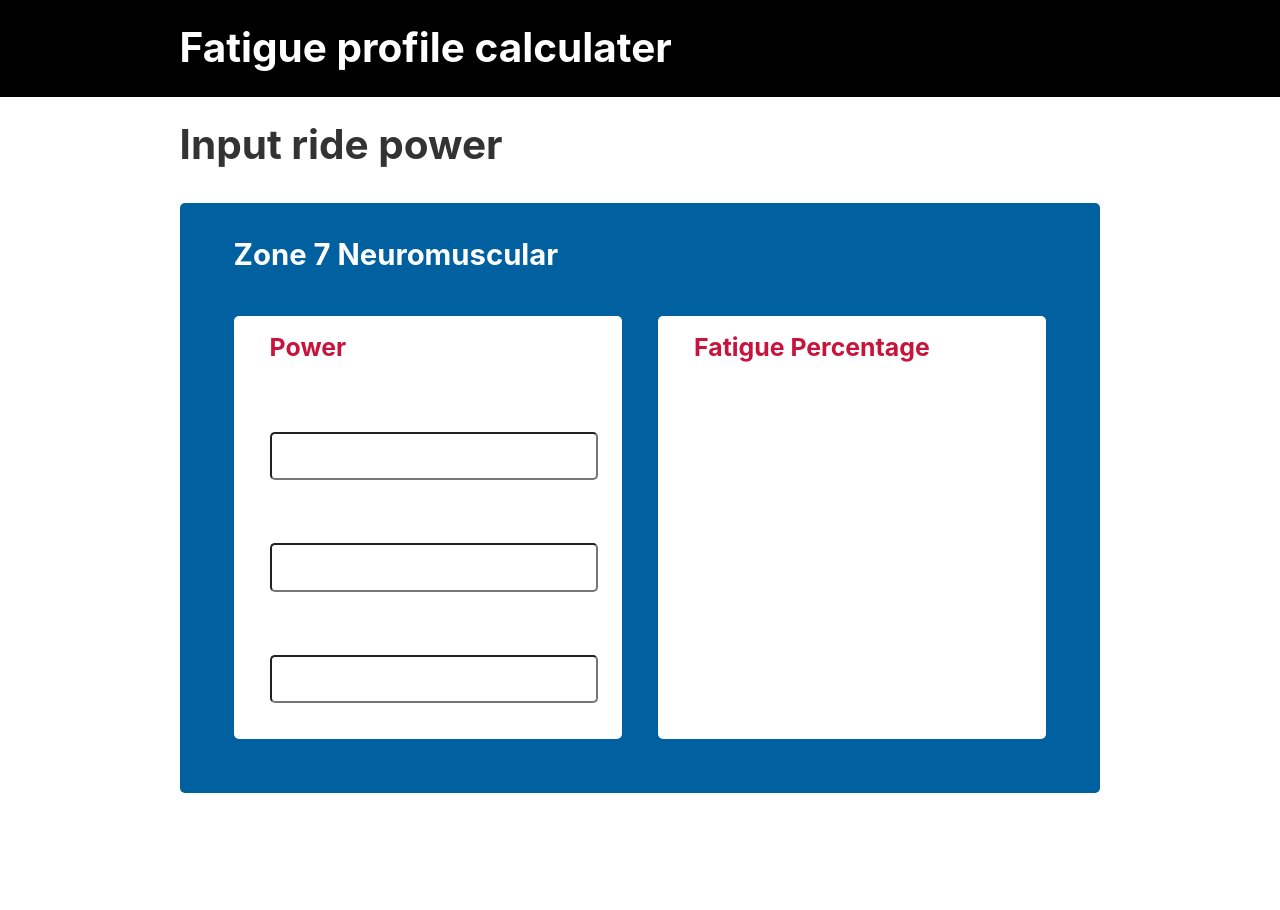
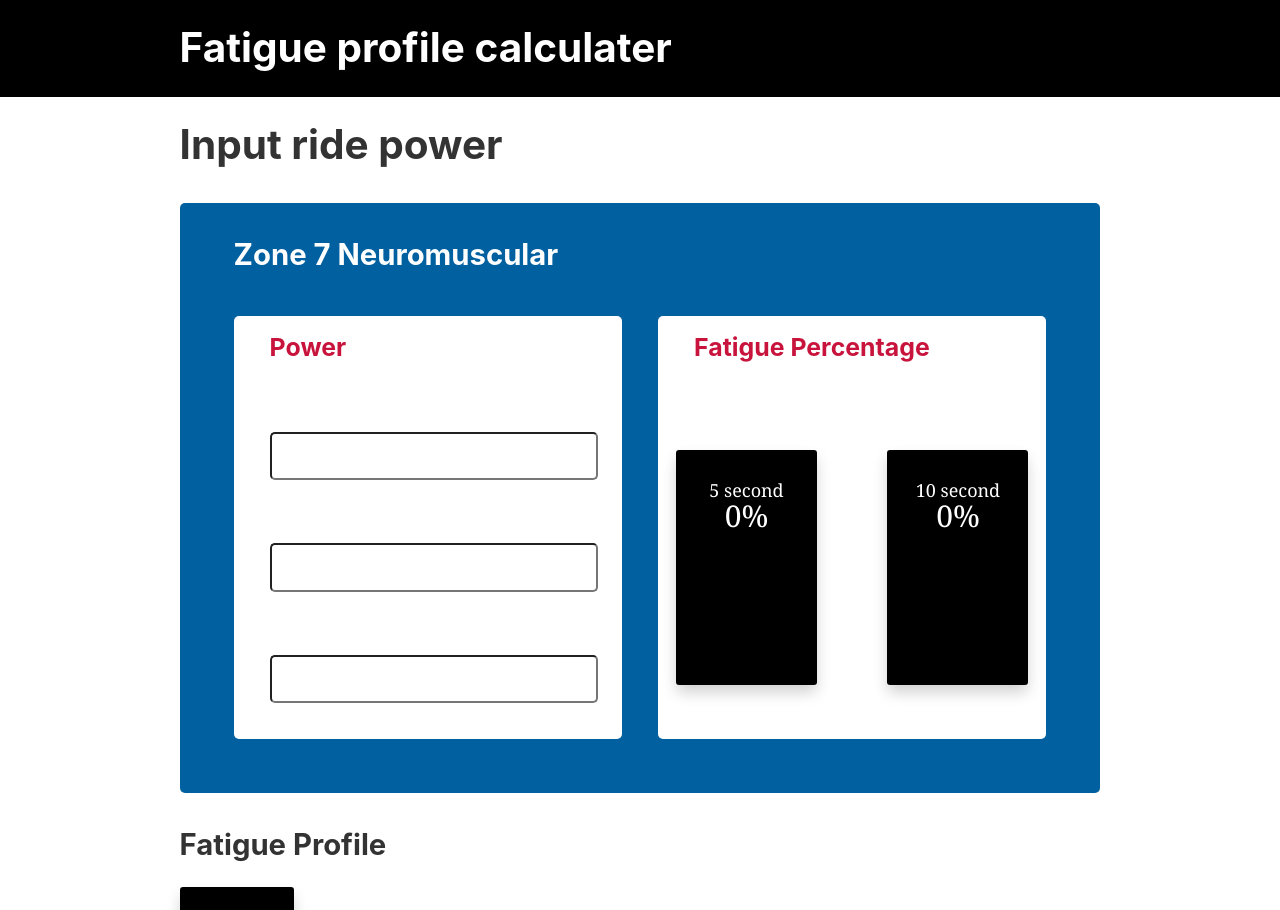
Before and after one commit to instant-coffee/snotrocket, a Gatsby site: page / in a window 1280 px wide. Shown: the top 910 px of the page. Built offline with nearby package versions, Linux system fonts and the light colour scheme; Gatsby itself is replaced by a stand-in of ours.

Commit message:
Update Fatigue percentage component
move component into the FormComp

```diff
--- a/src/components/form.css
+++ b/src/components/powerForm/form.css
@@ -32,6 +32,12 @@
   grid-template-columns: 50% 50%;
 }
 
+.container__fatigue-values {
+  display: grid;
+  grid-template-rows: 30% auto 2rem;
+  grid-template-columns: 40% auto 40%;
+}
+
 @media screen and (max-width: 768px) {
   .container__power {
     width: 100%;
@@ -63,6 +69,11 @@
   color: #fff;
 }
 
+.fatigue-title {
+  grid-column-start: 1;
+  grid-column-end: 4;
+}
+
 .title {
   color: #C8143C;
 }
--- a/src/components/powerForm.js
+++ b/src/components/powerForm/powerForm.js
@@ -1,10 +1,12 @@
 import React from "react"
 import "./form.css"
+import ScoreValue from "../scoreBlock/index"
 
 const calculateVariance = (baseline, power, fpValue)  => {
   let difference = baseline - power
   let percentage = Math.floor( (difference / baseline) * 100 )
-  return {[fpValue]: percentage}
+  let vv = (fpValue === "valueB") ? "fatigueVarienceA" : "fatigueVarienceB"
+  return {[vv]: percentage}
 }
 
 class PowerForm extends React.Component {
@@ -22,8 +24,8 @@ class PowerForm extends React.Component {
   onChange = e => {
     this.setState({ [e.target.name]: e.target.value })
     let power = e.target.value
-    let fpValue = (e.target.name === "valueB") ? "b" : "c"
-    this.setState(calculateVariance(this.state.valueA, power, fpValue))
+    let newState = calculateVariance(this.state.valueA, power, e.target.name)
+    this.setState(newState)
   }
 
   render() {
@@ -35,21 +37,21 @@ class PowerForm extends React.Component {
             <div className="container__power-inputs">
             <h3 className="title">Power</h3>
                 <label>
-                {this.props.powerLables[0]}
+                {this.props.powerLabels[0]}
                 <input
                   type="text"
                   name="valueA"
                   onChange={ this.onChange }/>
                 </label>
                 <label>
-                {this.props.powerLables[1]}
+                {this.props.powerLabels[1]}
                 <input
                 type="text"
                 name="valueB"
                 onChange={ this.onChange }/>
                 </label>
                 <label>
-                {this.props.powerLables[2]}
+                {this.props.powerLabels[2]}
                 <input
                 type="text"
                 name="valueC"
@@ -57,15 +59,12 @@ class PowerForm extends React.Component {
                 </label>
               </div>
               <div className="container__fatigue-values">
-                <h3 className="title">Fatigue Percentage</h3>
-                <h3 className="fatigue-percentage">{this.state.fatigueVarienceA}</h3>
-                <h3 className="fatigue-percentage">{this.state.fatigueVarienceB}</h3>
+                <h3 className="title fatigue-title">Fatigue Percentage</h3>
+                <ScoreValue percentage={this.state.fatigueVarienceA} title="5 second" />
+                <ScoreValue percentage={this.state.fatigueVarienceB} title="10 second" />
               </div>
             </div>
           </div>
-        <div className="fatigue-percentage">FATIGUE PROFILE A:{this.state.valueA}</div>
-        <div className="fatigue-percentage">FATIGUE PROFILE B:{this.state.fatigueVarienceA}</div>
-        <div className="fatigue-percentage">FATIGUE PROFILE C:{this.state.fatigueVarienceB}</div>
       </form>
     );
   }
--- a/src/components/scoreBlock/index.js
+++ b/src/components/scoreBlock/index.js
@@ -1,5 +1,7 @@
 import React from "react"
 import scoreBlock from "./scoreBlock.module.css";
+
+const formatP = p => (p >= 0) ?  `${p}%` : "0%"
 
 class ScoreValue extends React.Component {
   constructor(props) {
@@ -12,8 +14,8 @@ class ScoreValue extends React.Component {
     }
   }
 
-  formatP(p) {
-    return `${p}%`
+  componentWillReceiveProps(nextProps) {
+    this.setState({ percentage: nextProps.percentage });
   }
 
   toggleScoreValue(value) {
@@ -24,7 +26,7 @@ class ScoreValue extends React.Component {
     return (
       <div className={scoreBlock.container__score} onClick={ () => this.toggleScoreValue("WAA") }>
         <div className={scoreBlock.title}>{ this.props.title }</div>
-        <div className={scoreBlock.percentage}>{ this.formatP(this.state.percentage) }</div>
+        <div className={scoreBlock.percentage}>{ formatP(this.state.percentage) }</div>
         <div className={scoreBlock.scoreValue}>{ this.state.score }</div>
       </div>
     )
--- a/src/components/scoreBlock/scoreBlock.module.css
+++ b/src/components/scoreBlock/scoreBlock.module.css
@@ -10,6 +10,10 @@
 
 .container__score:hover {
   transform: scale(1.05)
+}
+
+.container__score:nth-of-type(2) {
+  grid-column-start: 3;
 }
 
 .title {
--- a/src/pages/index.js
+++ b/src/pages/index.js
@@ -5,15 +5,15 @@ import Layout from "../components/layout"
 // import Image from "../components/image"
 import SEO from "../components/seo"
 
-import PowerForm from "../components/powerForm"
+import PowerForm from "../components/powerForm/powerForm"
 import ScoreValue from "../components/scoreBlock/index.js"
 
 const IndexPage = () => (
   <Layout>
     <SEO title="Home" />
     <h1>Input ride power</h1>
-    <PowerForm zone="Zone 7 Neuromuscular" powerLables={["3 second power", "5 second power", "10 second power" ]} />
-    {/*<PowerForm zone="Zone 6 Anerobic" powerLables={["30 second power", "1 minute power", "2 minute power" ]} /> */}
+    <PowerForm zone="Zone 7 Neuromuscular" powerLabels={["3 second power", "5 second power", "10 second power" ]} />
+    {/*<PowerForm zone="Zone 6 Anerobic" powerLabels={["30 second power", "1 minute power", "2 minute power" ]} /> */}
 
     <div className="container__score-card">
       <h2>Fatigue Profile</h2>
```
